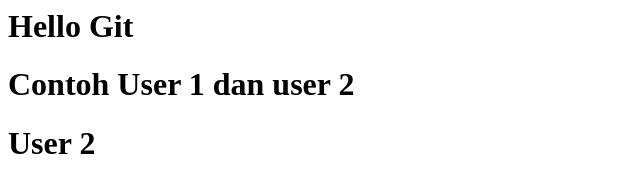
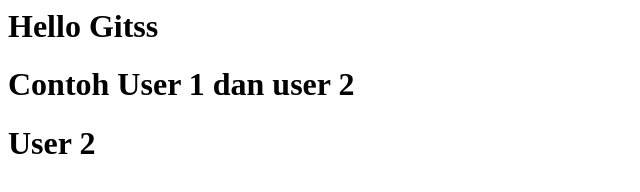
Before and after one commit to ifauzan9/belajar-git-remote3, a plain HTML site: page index.html in a window 1280 px wide. Shown: the full height of the page, 0-640 px from the left. Drawn offline with Linux system fonts and the light colour scheme.

Commit message:
edit gitsss

```diff
--- a/index.html
+++ b/index.html
@@ -1,6 +1,6 @@
 <html>
   <body>
-    <h1>Hello Git</h1>
+    <h1>Hello Gitss</h1>
     <h1>Contoh User 1 dan user 2</h1>
     <h1>User 2</h1>
   </body>
```
